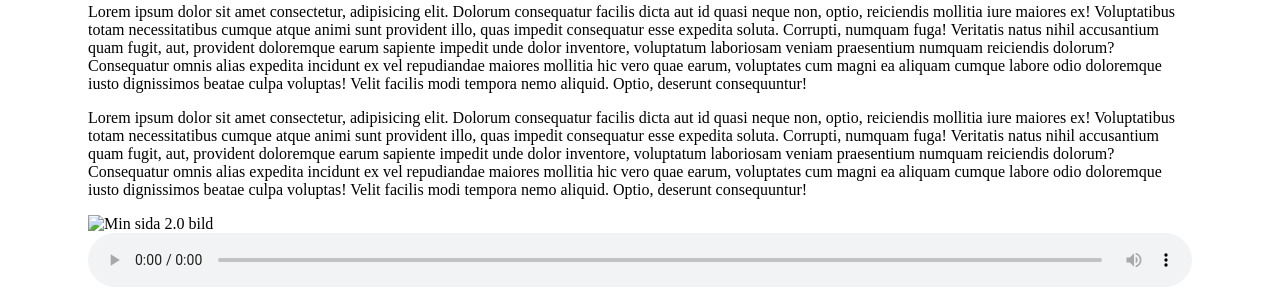
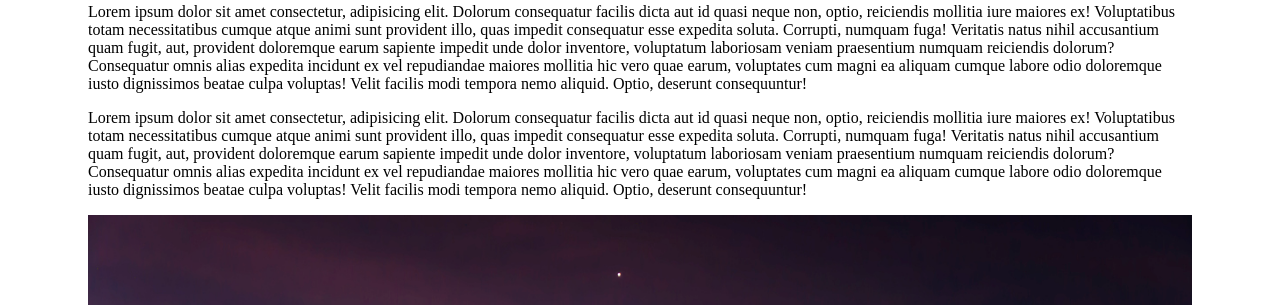
Before and after one commit to OS136/minsida2.0, a plain HTML site: page index.html in a window 1280 px wide. Shown: the part 87-392 px from the top of the page. Drawn offline with Linux system fonts and the light colour scheme; the site is published under a folder, as on GitHub Pages, so addresses that start at the root find nothing.

Commit message:
fix path to picture

```diff
--- a/index.html
+++ b/index.html
@@ -58,7 +58,7 @@ textarea {
       labore odio doloremque iusto dignissimos beatae culpa voluptas! Velit
       facilis modi tempora nemo aliquid. Optio, deserunt consequuntur!
     </p>
-    <img src="/images/iStock-894087150.jpg" alt="Min sida 2.0 bild" />
+    <img src="./images/iStock-894087150.jpg" alt="Min sida 2.0 bild" />
     <audio src="https://www.televisiontunes.com/uploads/audio/Benny%20Hill%20Show.mp3" controls></audio>
     </audio>
     <h2>Mina intresse</h2>
```
